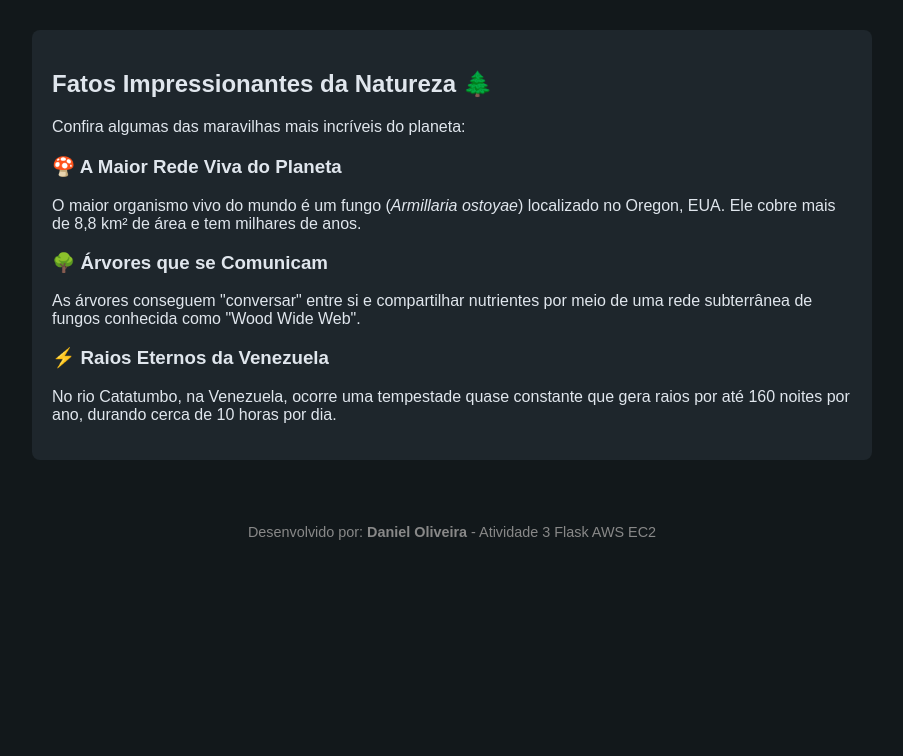
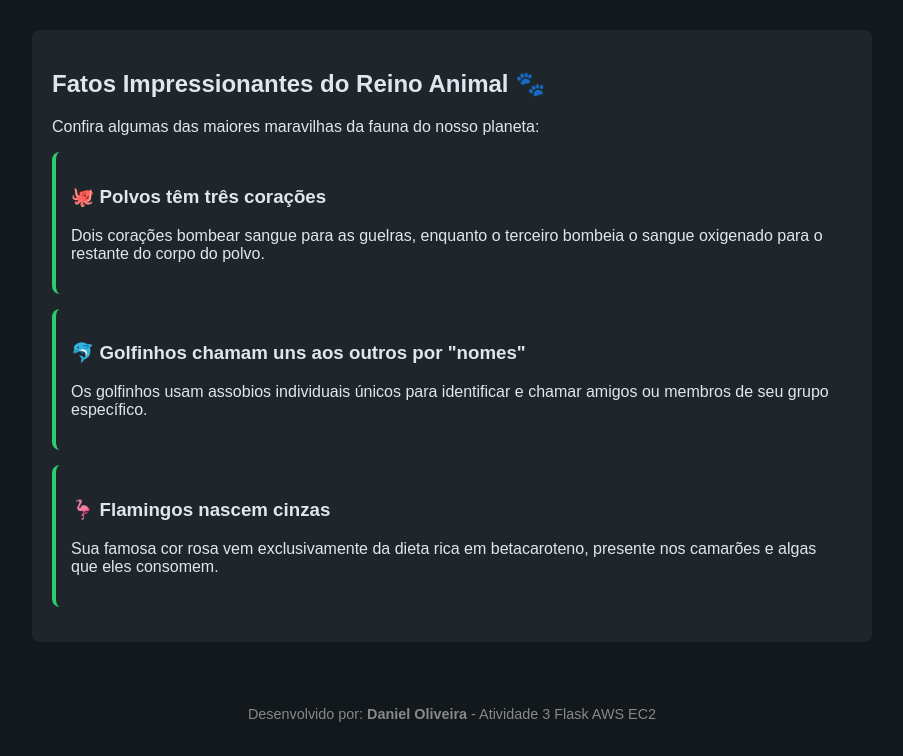
Before and after one commit to oliveiraalexandredaniel-lgtm/meu_projeto, a Flask app: page /curiosidades in a window 1280 px wide. Shown: the part 129-885 px from the top of the page, without its empty margins (188-1091 px from the left). Before the commit the page ends 669 px from the top, so only its background shows below. Run offline with Flask 3, Linux system fonts and the light colour scheme.

Commit message:
Update title and content in curiosidades.html

```diff
--- a/templates/curiosidades.html
+++ b/templates/curiosidades.html
@@ -1,23 +1,23 @@
 {% extends 'base.html' %}
 
-{% block title %}Curiosidades - EcoMundo{% endblock %}
+{% block title %}Curiosidades - Reino Animal{% endblock %}
 
 {% block content %}
-<h2>Fatos Impressionantes da Natureza 🌲</h2>
-<p style="margin-bottom: 20px;">Confira algumas das maravilhas mais incríveis do planeta:</p>
+<h2>Fatos Impressionantes do Reino Animal 🐾</h2>
+<p>Confira algumas das maiores maravilhas da fauna do nosso planeta:</p>
 
-<div class="card">
-    <h3>🍄 A Maior Rede Viva do Planeta</h3>
-    <p>O maior organismo vivo do mundo é um fungo (<em>Armillaria ostoyae</em>) localizado no Oregon, EUA. Ele cobre mais de 8,8 km² de área e tem milhares de anos.</p>
+<div style="background-color: #1e262c; padding: 15px; border-radius: 8px; margin-bottom: 15px; border-left: 4px solid #2ecc71;">
+    <h3>🐙 Polvos têm três corações</h3>
+    <p>Dois corações bombear sangue para as guelras, enquanto o terceiro bombeia o sangue oxigenado para o restante do corpo do polvo.</p>
 </div>
 
-<div class="card">
-    <h3>🌳 Árvores que se Comunicam</h3>
-    <p>As árvores conseguem "conversar" entre si e compartilhar nutrientes por meio de uma rede subterrânea de fungos conhecida como "Wood Wide Web".</p>
+<div style="background-color: #1e262c; padding: 15px; border-radius: 8px; margin-bottom: 15px; border-left: 4px solid #2ecc71;">
+    <h3>🐬 Golfinhos chamam uns aos outros por "nomes"</h3>
+    <p>Os golfinhos usam assobios individuais únicos para identificar e chamar amigos ou membros de seu grupo específico.</p>
 </div>
 
-<div class="card">
-    <h3>⚡ Raios Eternos da Venezuela</h3>
-    <p>No rio Catatumbo, na Venezuela, ocorre uma tempestade quase constante que gera raios por até 160 noites por ano, durando cerca de 10 horas por dia.</p>
+<div style="background-color: #1e262c; padding: 15px; border-radius: 8px; margin-bottom: 15px; border-left: 4px solid #2ecc71;">
+    <h3>🦩 Flamingos nascem cinzas</h3>
+    <p>Sua famosa cor rosa vem exclusivamente da dieta rica em betacaroteno, presente nos camarões e algas que eles consomem.</p>
 </div>
 {% endblock %}
```
